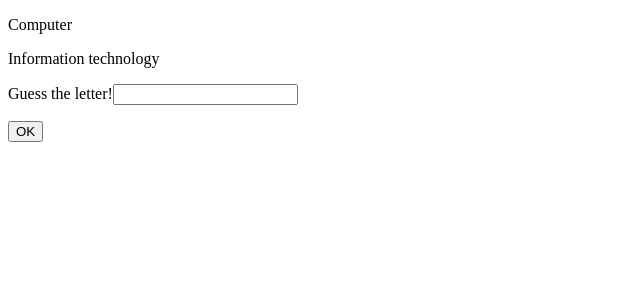
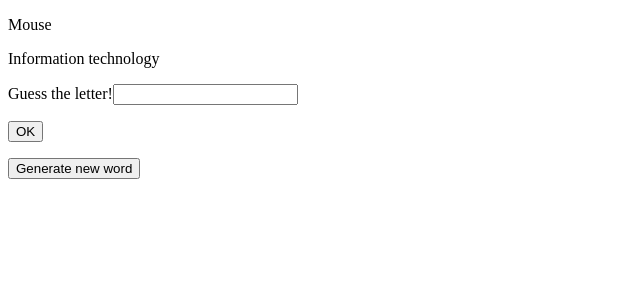
Before and after one commit to KadeoPL/Wisielec, a React (Vite) app: page / in a window 1280 px wide. Shown: the top 300 px of the page, without its empty margins (0-640 px from the left). Built offline with nearby package versions, Linux system fonts and the light colour scheme.

Commit message:
add hooks

```diff
--- a/src/App.jsx
+++ b/src/App.jsx
@@ -1,20 +1,35 @@
-import { useState } from "react"
+import { useEffect, useState } from "react"
 import TypedLetterList from "./components/TypedLettersList";
 import TypeLetterForm from "./components/TypeLetterForm";
-import WordSelector from "./components/WordSelector";
+import { getRandomWord } from "./components/WordSelector";
 
 function App() {
   const [letters, setLetters] = useState([]);
+  const [randomWord, setRandomWord] = useState('');
+
+  useEffect(() => {
+    const newRandomWord = getRandomWord();
+    setRandomWord(newRandomWord);
+  }, [])
 
   function handleAddLetter(letter) {
       setLetters(prevLetters => [...prevLetters, letter]);
   }
 
+  function handleGenerateWord(){
+    const newRandomWord = getRandomWord();
+    setRandomWord(newRandomWord);
+  }
+
   return (
     <>
-      <WordSelector />
+      <div>
+        <p>{randomWord.word}</p>
+        <p>{randomWord.category}</p>
+      </div>
       <TypeLetterForm onAddLetter={handleAddLetter}/>
       <TypedLetterList letters={letters} />
+      <button onClick={handleGenerateWord}>Generate new word</button>
     </>
   )
 }
--- a/src/components/WordSelector.jsx
+++ b/src/components/WordSelector.jsx
@@ -1,17 +1,13 @@
-export default function WordSelector(){
-
-    const wordsArray = [
+    export const wordsArray = [
         {word: 'Computer', category: 'Information technology'},
-        {word: 'Phone', category: 'Phone technology'}
+        {word: 'Phone', category: 'Phone technology'},
+        {word: 'Keyboard', category: 'Information technology'},
+        {word: 'Mouse', category: 'Information technology'}
     ];
 
     const randomIndex = Math.floor(Math.random() * wordsArray.length);
-    const randomWord = wordsArray[randomIndex];
 
-    return (
-        <div>
-            <p>{randomWord.word}</p>
-            <p>{randomWord.category}</p>
-        </div>
-    )
-}
+    export function getRandomWord(){
+        const randomIndex = Math.floor(Math.random() * wordsArray.length);
+        return wordsArray[randomIndex];
+    }
```
